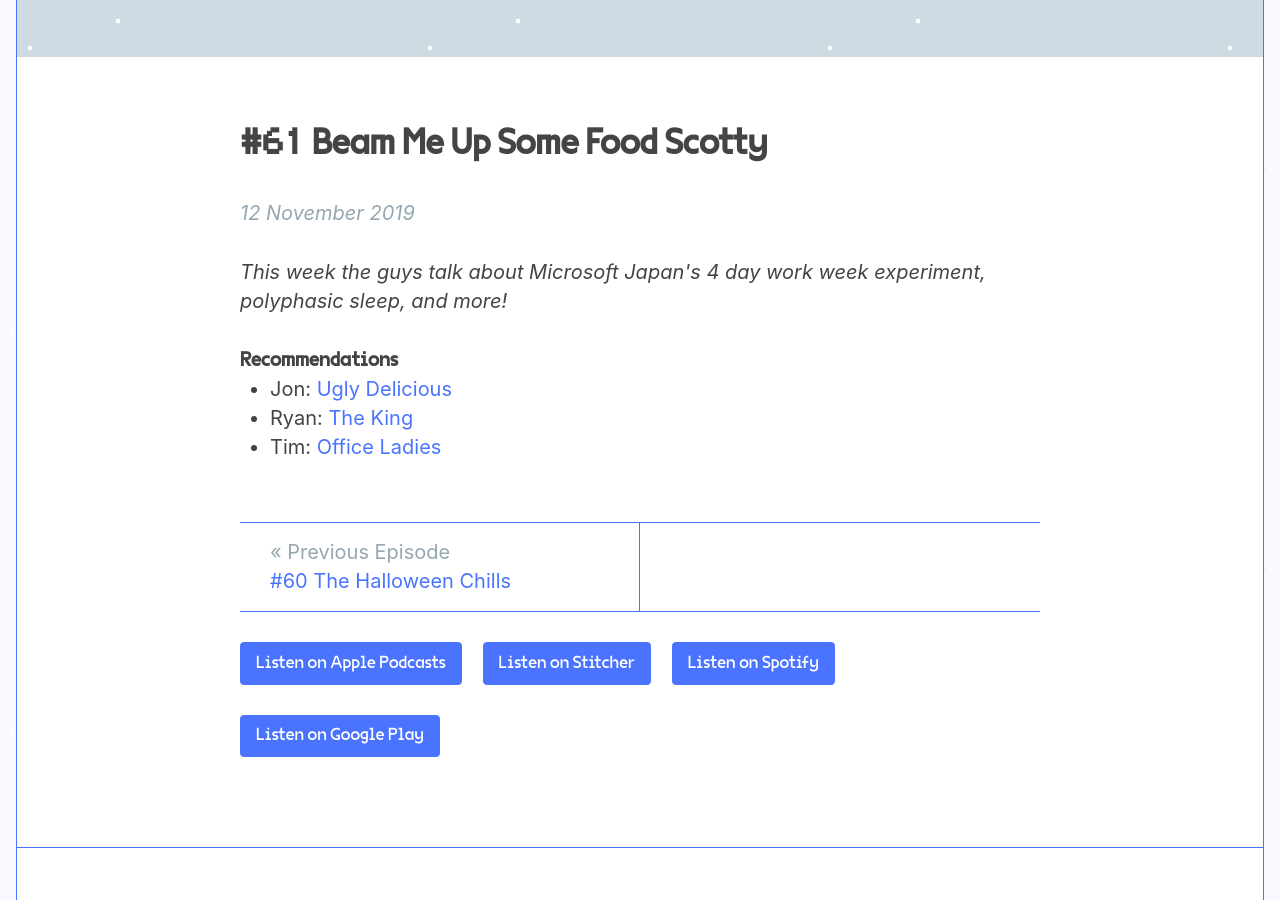
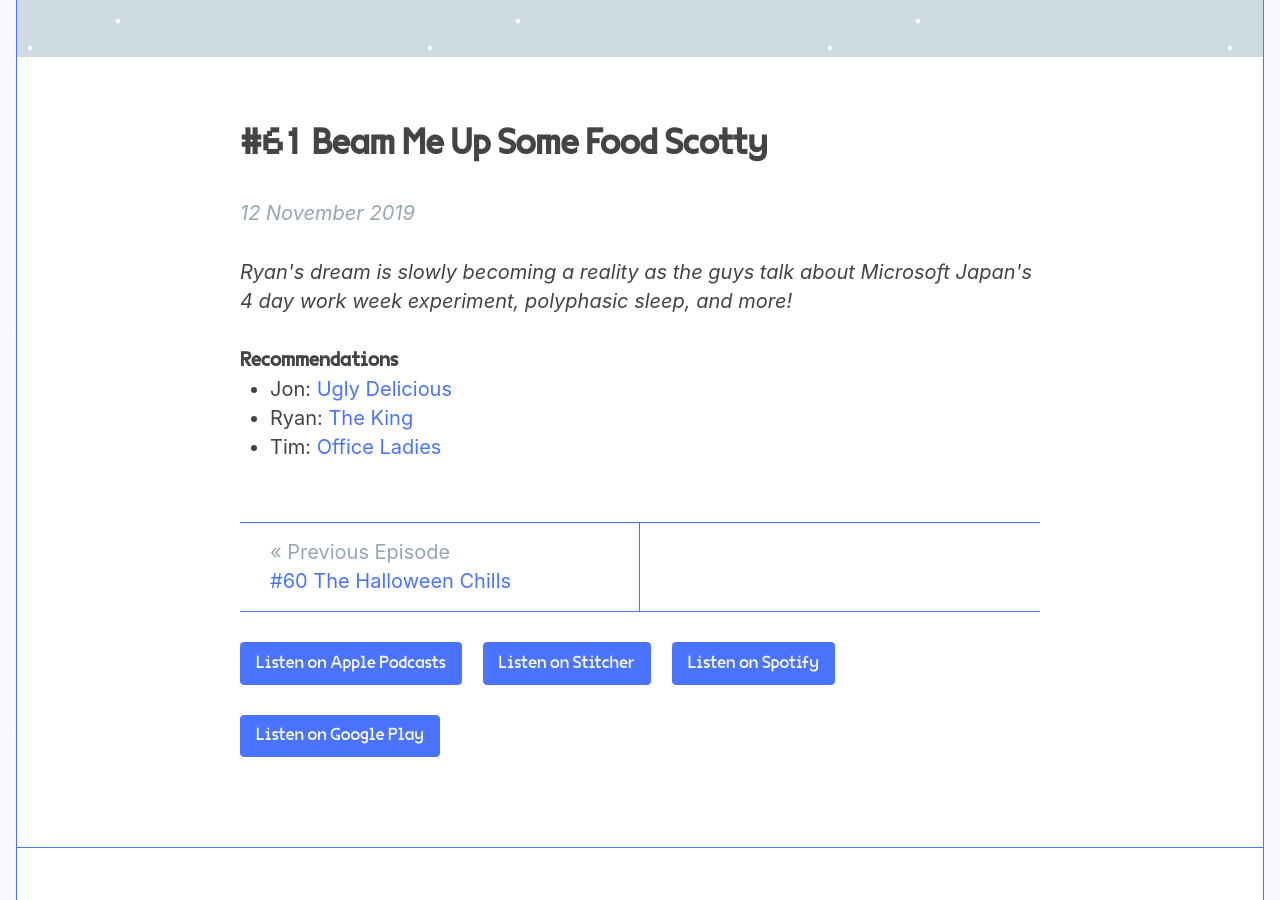
Before and after one commit to jondueck/whatevertown, a Jekyll site: the page built from _posts/2019-11-12-number-61.markdown, in a window 1280 px wide and 900 px high, scrolled down 454 px. Built offline with Jekyll 4.4.1, drawn with Linux system fonts in a browser that asks for light colours; some web fonts are replaced; comment, search, counter and statistics services are not loaded.

Commit message:
Updated Number 61

```diff
--- a/_posts/2019-11-12-number-61.markdown
+++ b/_posts/2019-11-12-number-61.markdown
@@ -6,8 +6,8 @@
 file: https://lodgment-remark-slipshod.s3.ca-central-1.amazonaws.com/w61.mp3
 summary: This week the guys talk about Microsoft Japan's 4 day work week experiment,
   polyphasic sleep, and more!
-excerpt: This week the guys talk about Microsoft Japan's 4 day work week experiment,
-  polyphasic sleep, and more!
+excerpt: Ryan's dream is slowly becoming a reality as the guys talk about Microsoft
+  Japan's 4 day work week experiment, polyphasic sleep, and more!
 duration: '42:50'
 length: 41131282
 ---
```
